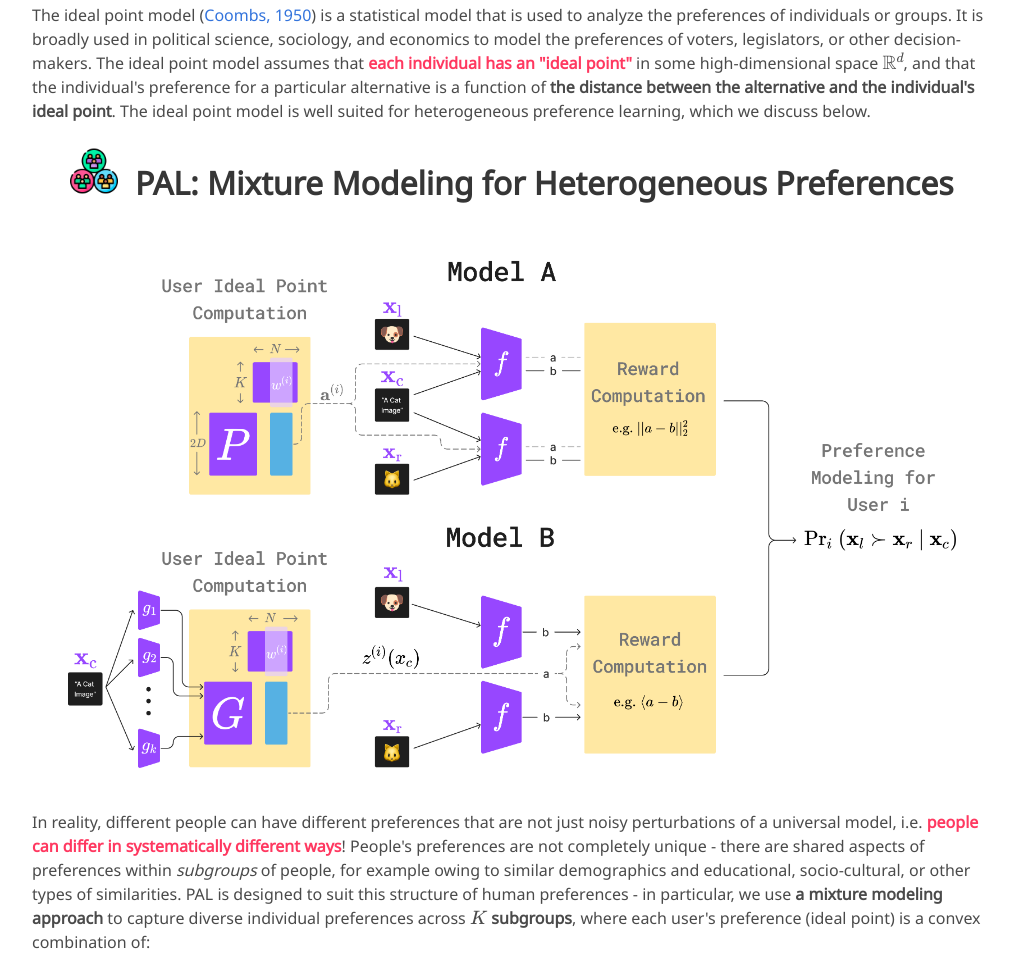
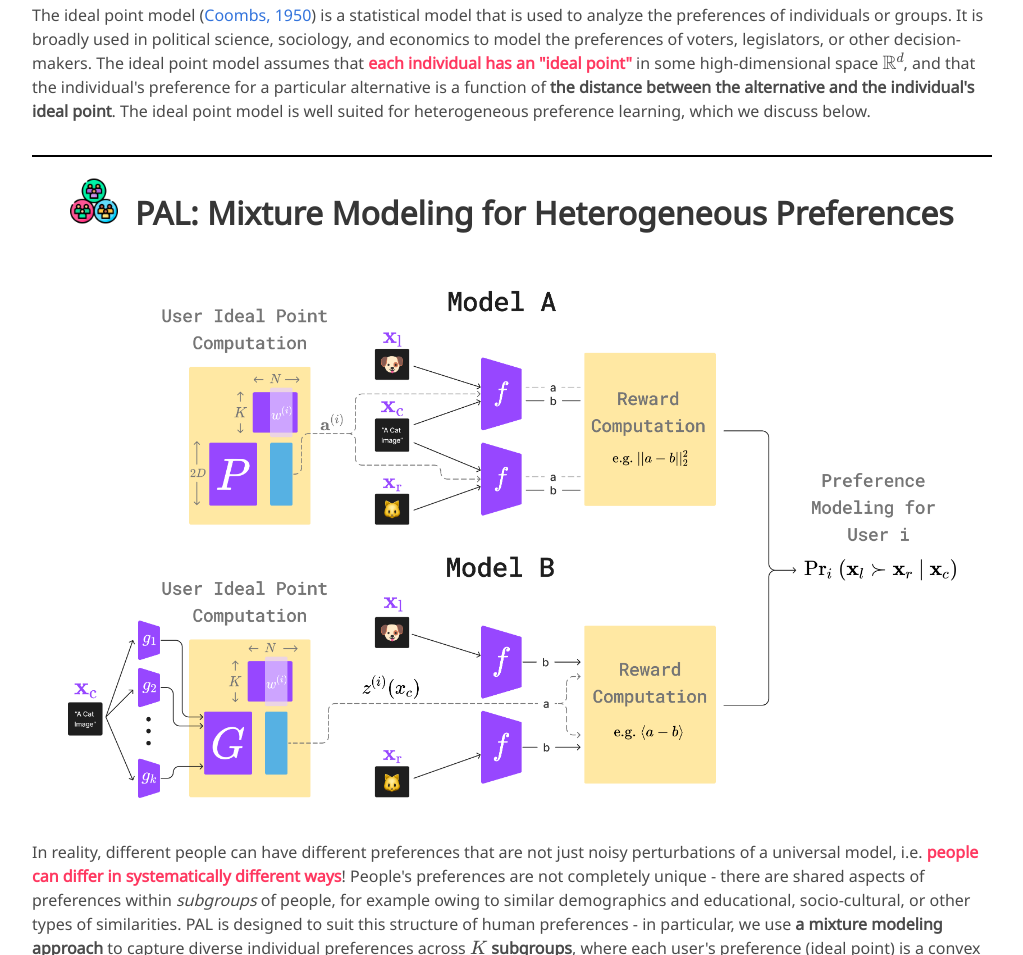
Before and after one commit to PAL-Alignment/PAL-Alignment.github.io, a plain HTML site: page index.html in a window 1280 px wide. Shown: the part 2279-3234 px from the top of the page, without its empty margins (128-1151 px from the left). Drawn offline with nearby package versions, Linux system fonts and the light colour scheme; some icons are missing; a web font is replaced by a local one.

Commit message:
fix bugs

```diff
--- a/index.html
+++ b/index.html
@@ -245,7 +245,7 @@
         </p>
       </div>
     </div>
-    <!-- <hr class="custom-line"> -->
+    <hr class="custom-line">
     <div class="columns is-centered">
       <div class="column is-six-fifths">
         <h2 class="title is-3 has-text-centered"><img src="./static/images/icon-user-group.png" style="width: 5%; height: auto;">&nbsp; PAL: Mixture Modeling for Heterogeneous Preferences</h2>
```
